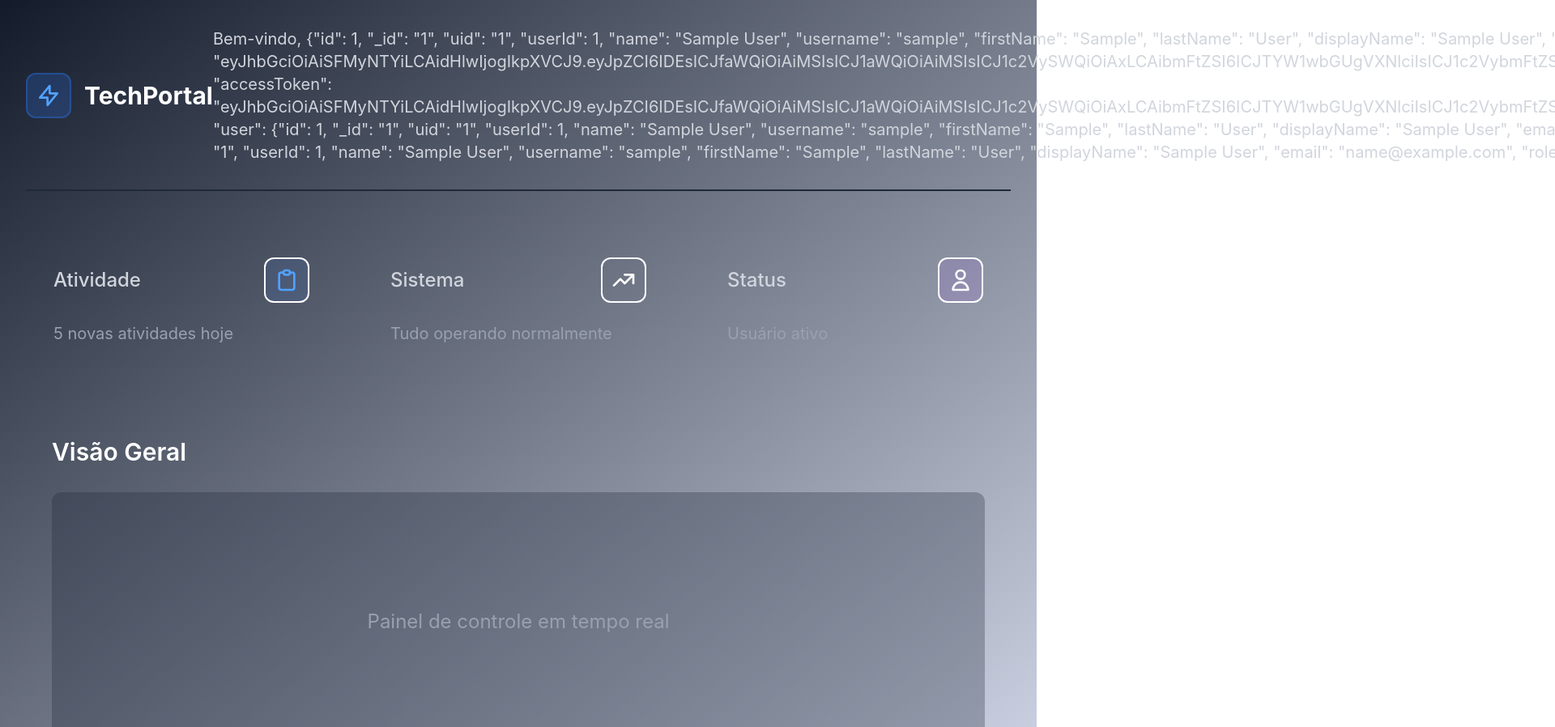
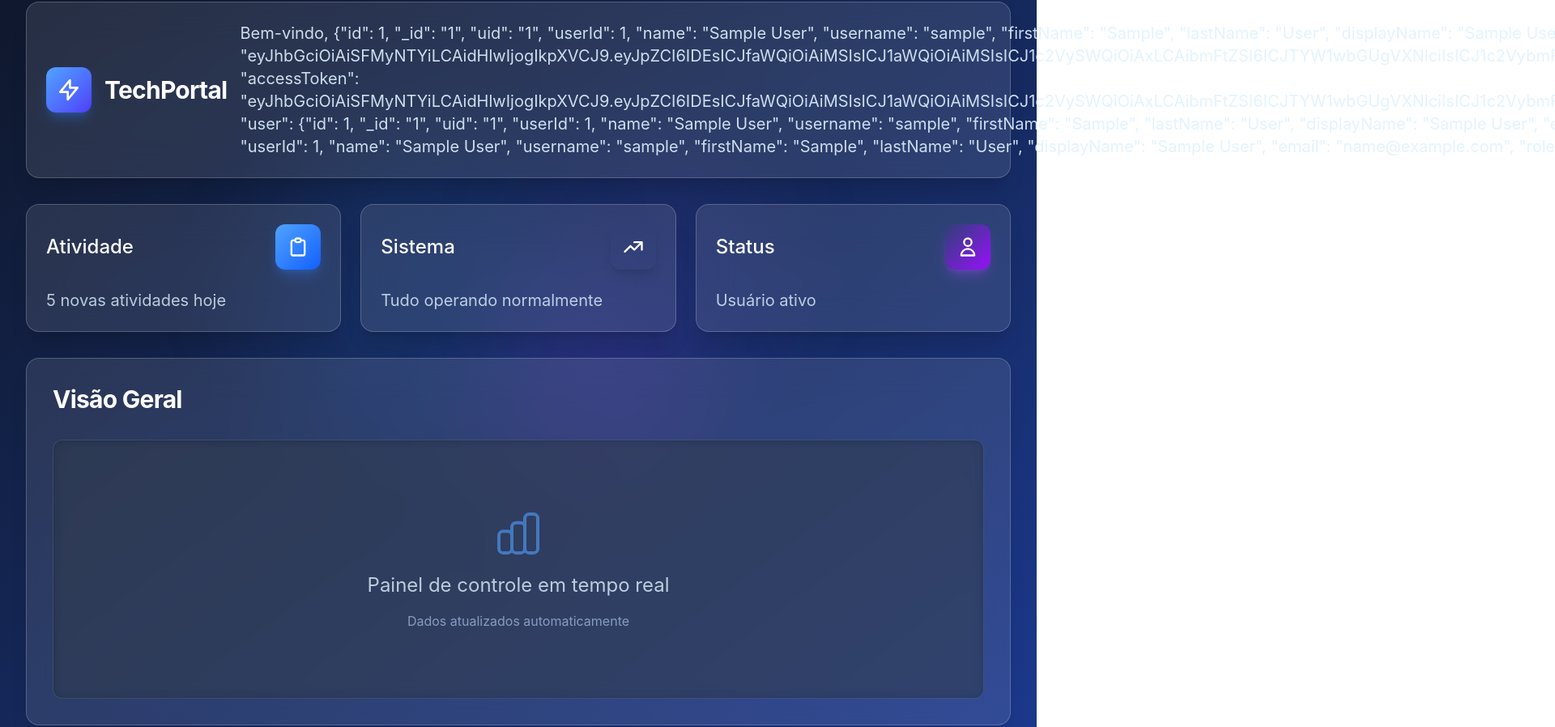
Before and after one commit to ingrydaraujob/cadastro, a React (Vite) app in the folder cadastro/: page /dashboard in a window 1280 px wide. Shown: the part 30-928 px from the top of the page at 81% size, 1920 px wide, since content can reach past the window. Built offline with nearby package versions, Linux system fonts and the light colour scheme; sample sign-in values are in the browser's storage.

Commit message:
Update Dashboard.jsx

```diff
--- a/cadastro/src/pages/Dashboard.jsx
+++ b/cadastro/src/pages/Dashboard.jsx
@@ -17,29 +17,44 @@ export default function Dashboard() {
   };
 
   return (
-    <div className="min-h-screen bg-gradient-to-br from-gray-900 to-blue-900/20 p-8">
-      <div className="max-w-7xl mx-auto space-y-12">
-        <header className="flex justify-between items-center py-8 border-b-2 border-gray-800">
+    <div className="min-h-screen bg-gradient-to-br from-slate-900 to-blue-900 p-6 md:p-8">
+      {/* Elementos decorativos de fundo */}
+      <div className="absolute inset-0 overflow-hidden pointer-events-none">
+        <div className="absolute top-1/4 left-1/4 w-96 h-96 bg-blue-500/10 rounded-full blur-3xl"></div>
+        <div className="absolute bottom-1/3 right-1/4 w-80 h-80 bg-indigo-500/10 rounded-full blur-3xl"></div>
+        <div className="absolute top-1/2 right-1/3 w-64 h-64 bg-purple-500/10 rounded-full blur-3xl"></div>
+      </div>
+
+      <div className="max-w-7xl mx-auto space-y-8 relative z-10">
+        {/* Header com efeito de vidro */}
+        <header className="backdrop-blur-xl bg-white/10 rounded-2xl shadow-xl border border-white/20 p-6 flex flex-col sm:flex-row justify-between items-center gap-4 transition-all duration-300 hover:shadow-blue-500/10">
           <div className="flex items-center gap-4">
-            <div className="w-14 h-14 bg-blue-500/20 rounded-xl flex items-center justify-center border-2 border-blue-500/30">
-              <svg className="w-8 h-8 text-blue-400" fill="none" stroke="currentColor" viewBox="0 0 24 24">
+            <div className="w-14 h-14 bg-gradient-to-br from-blue-400 to-indigo-600 rounded-xl flex items-center justify-center shadow-lg shadow-blue-500/30 transform transition-transform hover:scale-105 duration-300">
+              <svg className="w-8 h-8 text-white" fill="none" stroke="currentColor" viewBox="0 0 24 24">
                 <path strokeLinecap="round" strokeLinejoin="round" strokeWidth="2" d="M13 10V3L4 14h7v7l9-11h-7z" />
               </svg>
             </div>
-            <h1 className="text-3xl font-bold text-white">TechPortal</h1>
+            <h1 className="text-3xl font-bold text-white tracking-tight">TechPortal</h1>
           </div>
           <div className="flex items-center gap-6">
-            <span className="text-xl text-gray-300 hidden sm:inline">Bem-vindo, {auth.getCurrentUser()}</span>
+            <span className="text-xl text-blue-100 opacity-90 hidden sm:inline">Bem-vindo, {auth.getCurrentUser()}</span>
             <button
               onClick={handleLogout}
-              className="px-8 py-3 rounded-xl bg-gray-800 hover:bg-gray-700 text-gray-300 transition-colors text-lg font-medium"
+              className="relative px-6 py-3 bg-gradient-to-r from-blue-500/80 to-indigo-600/80 rounded-xl text-white font-medium shadow-lg shadow-blue-600/20 hover:shadow-blue-600/40 transform hover:translate-y-[-2px] transition-all duration-300 overflow-hidden group"
             >
-              Sair
+              <span className="absolute inset-0 w-full h-full bg-gradient-to-r from-indigo-500 to-purple-600 opacity-0 group-hover:opacity-100 transition-opacity duration-300"></span>
+              <span className="relative flex items-center justify-center gap-2">
+                <svg className="w-5 h-5" fill="none" stroke="currentColor" viewBox="0 0 24 24">
+                  <path strokeLinecap="round" strokeLinejoin="round" strokeWidth="2" d="M17 16l4-4m0 0l-4-4m4 4H7m6 4v1a3 3 0 01-3 3H6a3 3 0 01-3-3V7a3 3 0 013-3h4a3 3 0 013 3v1" />
+                </svg>
+                <span>Sair</span>
+              </span>
             </button>
           </div>
         </header>
 
-        <main className="grid grid-cols-1 md:grid-cols-3 gap-8">
+        {/* Cards com efeito de vidro */}
+        <main className="grid grid-cols-1 md:grid-cols-3 gap-6">
           {[
             {
               title: "Atividade",
@@ -60,24 +75,42 @@ export default function Dashboard() {
               color: "purple"
             }
           ].map((item, index) => (
-            <div key={index} className="glass-card p-8 rounded-2xl hover:border-blue-500/30 transition-all border-2 border-transparent">
-              <div className="flex items-center justify-between mb-6">
-                <h3 className="text-2xl font-medium text-gray-300">{item.title}</h3>
-                <div className={`w-14 h-14 bg-${item.color}-500/10 rounded-xl flex items-center justify-center border-2 border-${item.color}-500/20`}>
-                  <svg className={`w-8 h-8 text-${item.color}-400`} fill="none" stroke="currentColor" viewBox="0 0 24 24">
+            <div
+              key={index}
+              className="backdrop-blur-xl bg-white/10 rounded-2xl shadow-xl border border-white/20 p-6 transition-all duration-300 hover:shadow-blue-500/10 group hover:border-blue-500/30 relative overflow-hidden"
+            >
+              {/* Efeito de brilho no hover */}
+              <div className="absolute -inset-0.5 bg-gradient-to-r from-blue-500 to-indigo-500 rounded-2xl blur opacity-0 group-hover:opacity-20 transition duration-300 pointer-events-none"></div>
+
+              <div className="relative flex items-center justify-between mb-6">
+                <h3 className="text-2xl font-medium text-white">{item.title}</h3>
+                <div className={`w-14 h-14 bg-gradient-to-br from-${item.color}-400 to-${item.color}-600 rounded-xl flex items-center justify-center shadow-lg shadow-${item.color}-500/30 transform transition-transform group-hover:scale-105 duration-300`}>
+                  <svg className="w-7 h-7 text-white" fill="none" stroke="currentColor" viewBox="0 0 24 24">
                     <path strokeLinecap="round" strokeLinejoin="round" strokeWidth="2" d={item.icon} />
                   </svg>
                 </div>
               </div>
-              <p className="text-xl text-gray-400">{item.text}</p>
+              <p className="text-xl text-blue-100 opacity-80">{item.text}</p>
             </div>
           ))}
         </main>
 
-        <div className="glass-card p-8 rounded-2xl">
-          <h2 className="text-3xl font-semibold text-white mb-8">Visão Geral</h2>
-          <div className="h-80 bg-gray-800/30 rounded-xl flex items-center justify-center">
-            <p className="text-2xl text-gray-400 pulse-animation">Painel de controle em tempo real</p>
+        {/* Painel principal com efeito de vidro */}
+        <div className="backdrop-blur-xl bg-white/10 rounded-2xl shadow-xl border border-white/20 p-8 transition-all duration-300 hover:shadow-blue-500/10 relative overflow-hidden">
+          {/* Efeito de brilho no hover */}
+          <div className="absolute -inset-0.5 bg-gradient-to-r from-blue-500 to-indigo-500 rounded-2xl blur opacity-0 hover:opacity-20 transition duration-300 pointer-events-none"></div>
+
+          <div className="relative">
+            <h2 className="text-3xl font-bold text-white mb-8 tracking-tight">Visão Geral</h2>
+            <div className="h-80 bg-slate-800/50 backdrop-blur-sm border border-white/10 rounded-xl flex items-center justify-center shadow-inner">
+              <div className="text-center space-y-4">
+                <svg className="w-16 h-16 text-blue-400 mx-auto animate-pulse opacity-70" fill="none" stroke="currentColor" viewBox="0 0 24 24">
+                  <path strokeLinecap="round" strokeLinejoin="round" strokeWidth="1.5" d="M9 19v-6a2 2 0 00-2-2H5a2 2 0 00-2 2v6a2 2 0 002 2h2a2 2 0 002-2zm0 0V9a2 2 0 012-2h2a2 2 0 012 2v10m-6 0a2 2 0 002 2h2a2 2 0 002-2m0 0V5a2 2 0 012-2h2a2 2 0 012 2v14a2 2 0 01-2 2h-2a2 2 0 01-2-2z" />
+                </svg>
+                <p className="text-2xl text-blue-100 opacity-80">Painel de controle em tempo real</p>
+                <p className="text-blue-200/60">Dados atualizados automaticamente</p>
+              </div>
+            </div>
           </div>
         </div>
       </div>
```
